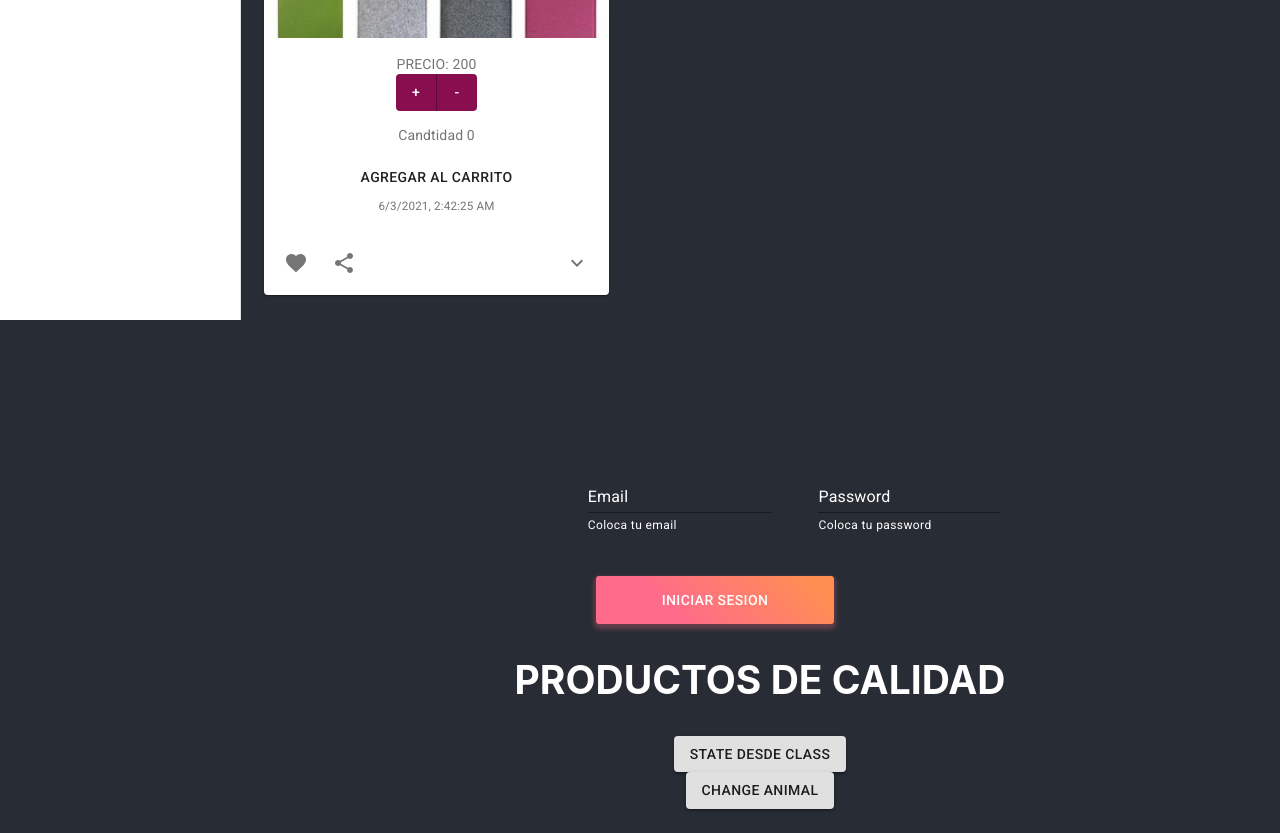
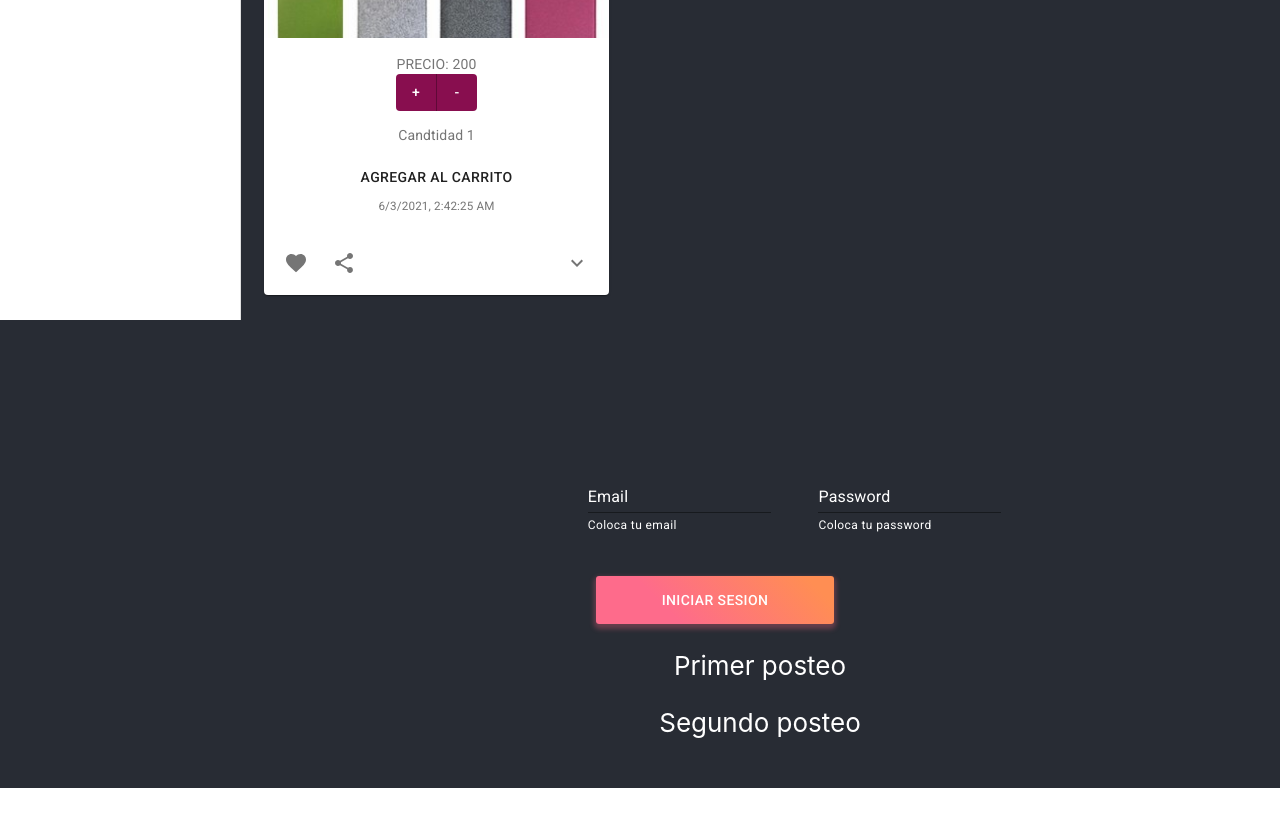
Before and after one commit to jslipak/carritoReact, a React (Create React App) app: page / in a window 1280 px wide. Shown: the part 480-1313 px from the top of the page. After the commit the page ends 1268 px from the top, so only its background shows below. Built offline with nearby package versions, Linux system fonts and the light colour scheme.

Commit message:
Contador stock

```diff
--- a/src/components/Cajon.jsx
+++ b/src/components/Box.jsx
@@ -20,7 +20,7 @@ const estilos = makeStyles(theme  => ({
     toolbar: theme.mixins.toolbar
 }))
 
-const Cajon = (props) => {
+const Box = (props) => {
 
     const classes = estilos()
 
@@ -43,4 +43,4 @@ const Cajon = (props) => {
     )
 }
 
-export default Cajon
+export default Box
--- a/src/components/Cajita.jsx
+++ b/src/components/CardIItem.jsx
@@ -16,7 +16,7 @@ import FavoriteIcon from '@material-ui/icons/Favorite';
 import ShareIcon from '@material-ui/icons/Share';
 import ExpandMoreIcon from '@material-ui/icons/ExpandMore';
 import MoreVertIcon from '@material-ui/icons/MoreVert';
-import Contador from '../components/Contador.jsx'
+import Contador from './Contador.jsx'
 
 const useStyles = makeStyles((theme) => ({
   root: {
--- a/src/components/ClassSatePrueba.jsx
+++ /dev/null
@@ -1,35 +0,0 @@
-import React, { Component } from 'react'
-import {Button} from '@material-ui/core'; //Componente de material UI
-
-
-class ClassSatePrueba extends Component {
-    constructor(props){
-        super(props)
-        this.state = {
-            name: "Santiago desde propsClass",
-            edad: "30"
-        };
-    }
-    handlerValue = (e) => {
-        this.setState({
-
-            name: e.target.value,
-            edad: '23'
-        });
-    };
-    render() {
-        return (
-            <div>
-                <Button
-                variant="contained"
-                onChange = {() => this.handlerValue()}
-                >
-                    state desde Class
-                </Button>
-
-                {console.log(this.state.name + '\n' + this.state.edad)}
-            </div>
-        );
-    }
-}
-export default ClassSatePrueba
--- a/src/components/Contador.jsx
+++ b/src/components/Contador.jsx
@@ -5,18 +5,24 @@ import Grid from '@material-ui/core/Grid';
 
 const useContador = () => {
 
-    const [clicks, setClicks] = useState(0)
+    const [clicks, setClicks] = useState(1)
+    const stock = 9
 
     const aumentarContador = () =>{
-        setClicks(clicks + 1)
-        if(clicks >= 5) {
+        if (clicks <= stock) {
+            setClicks(clicks + 1)
+        }
+        else{
+            Button.disabled = false
+            alert("Ups! Tenemos solo 10 de estos productos en stock")
+        }
 
-        }
+
 
     }
 
     const restarContador = () =>{
-        if (clicks > 0) setClicks(clicks -1)
+        if (clicks > 1) setClicks(clicks -1)
     }
     return {clicks, aumentarContador, restarContador}
 
--- a/src/components/Contenedor.jsx
+++ b/src/components/Contenedor.jsx
@@ -1,15 +1,10 @@
 import React from 'react'
 import NavBar from './NavBar'
-import Cajon from './Cajon'
-import Cajita  from './Cajita'
+import Box from './Box'
+import CardItem  from './CardIItem'
 import Formulario from './Formulario'
 import fundaPc from '../assets/images/fundaPc.jpg'
-import Prueba from '../components/Prueba.jsx'
-import ClassSatePrueba from '../components/ClassSatePrueba.jsx'
-import FunctionStatePrueba from '../components/FunctionStatePrueba.jsx'
-
-
-
+import Map from '../components/Map.jsx'
 
 
 import{
@@ -52,13 +47,13 @@ const Contenedor = () => {
         <div className={classes.root}>
             <NavBar accionAbrir={accionAbrir}/>
             <Hidden xsDown>
-                <Cajon
+                <Box
                     variant="permanent"
                     open={true} //nuestro cajon de xsdown
                 />
             </Hidden>
             <Hidden smUp>
-                <Cajon
+                <Box
                     variant="temporary"
                     open={abrir} //nuestro cajon de xsdown
                     onClose={accionAbrir}
@@ -69,21 +64,17 @@ const Contenedor = () => {
             <div className={classes.toolbar}>
             </div>
 
-            <Cajita  peso="100" precio="200" img={fundaPc} saludo="HOLA CODER" />
+            <CardItem peso="100" precio="200" img={fundaPc} saludo="HOLA CODER" />
 
             <section className={classes.mTopform}>
                 <Formulario/>
             </section>
 
             <section>
-                <Prueba>
-                    <h2>  PRODUCTOS DE CALIDAD </h2>
-                </Prueba>
-                <ClassSatePrueba/>
-                <FunctionStatePrueba/>
+
+                <Map/>
+
             </section>
-
-
 
             </div>
 
--- a/src/components/FunctionStatePrueba.jsx
+++ /dev/null
@@ -1,22 +0,0 @@
-import React, {useState} from 'react'
-import {Button} from '@material-ui/core'; //Componente de material UI
-
-function FunctionStatePrueba() {
-    const [animal, setAnimal] = useState("Caniche")
-    function handlerChange(e){
-        setAnimal(' Ahora es gato ')
-    }
-    return (
-        <div>
-            <Button
-                variant="contained"
-                onClick={handlerChange}>
-                  Change animal
-                </Button>
-                {console.log(animal)}
-
-        </div>
-    )
-}
-
-export default FunctionStatePrueba
--- /dev/null
+++ b/src/components/Map.jsx
@@ -0,0 +1,27 @@
+import React, { Component } from 'react'
+
+function Map(){
+    const post = [
+        {
+            title: "Primer posteo",
+            body: "Mi primer objeto",
+            id: 1,
+        },
+        {
+            title: "Segundo posteo",
+            body: "Mi segundo objeto",
+            id: 2,
+        },
+    ];
+
+
+    return (
+        <div>
+            {
+                post.map((post, index) =>{ return <p id={index}>{post.title}</p> })
+            }
+        </div>
+    )
+}
+
+export default Map
--- a/src/components/Prueba.jsx
+++ /dev/null
@@ -1,14 +0,0 @@
-import React from 'react'
-
-const Prueba = (props) => {
-
-    console.log(props)
-
-    return (
-        <div>
-             {props.children}
-        </div>
-    )
-}
-
-export default Prueba
```
Also changed, not shown: src/components/ChildrenPrueba.jsx (deleted, +0 -41 lines).
